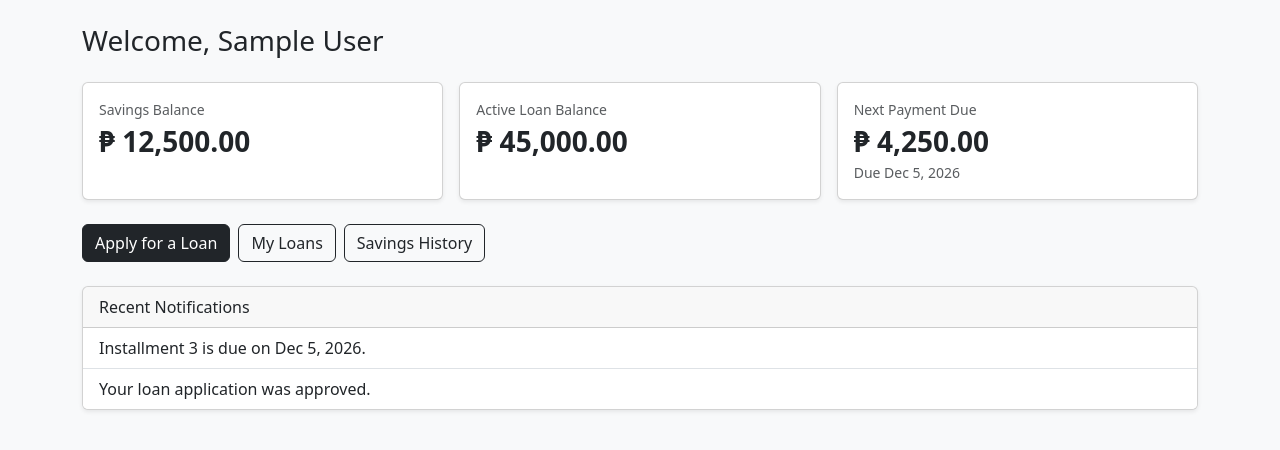
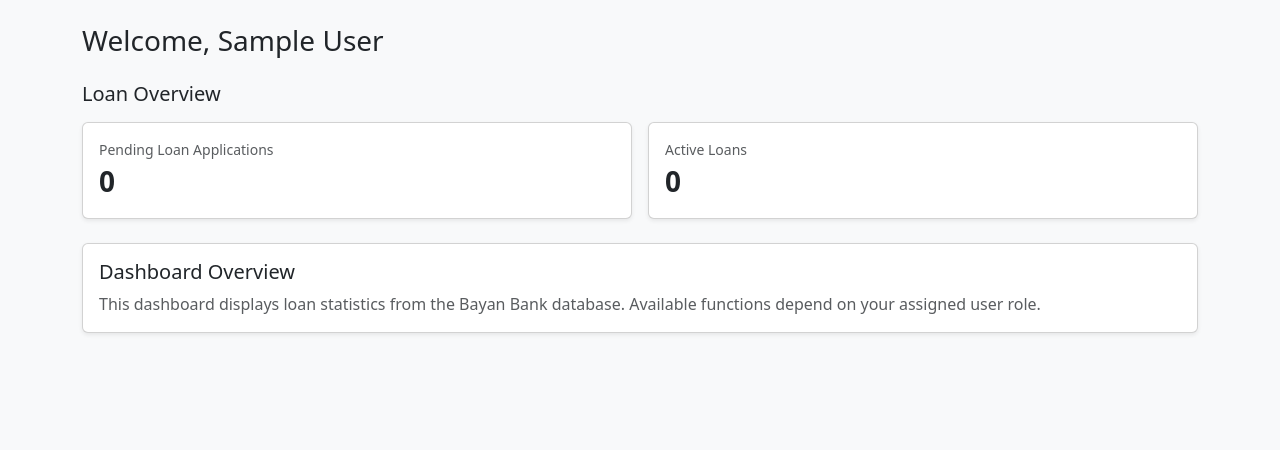
Before and after one commit to lalaaivy/bayan-bank, a Django app: page /staff/ in a window 1280 px wide. Shown: the part 56-506 px from the top of the page. Run offline with Django 5.2, Linux system fonts and the light colour scheme; a user stored in the database is signed in; data comes from the database, SQL or seed files in the repository; tables that the repository leaves empty hold one stand-in row (values such as "Sample post").

Commit message:
Connect client and staff dashboards to database data

```diff
--- a/config/settings.py
+++ b/config/settings.py
@@ -37,6 +37,7 @@ INSTALLED_APPS = [
     'django.contrib.sessions',
     'django.contrib.messages',
     'django.contrib.staticfiles',
+    "django.contrib.humanize",
 ]
 
 MIDDLEWARE = [
--- a/templates/staff/home.html
+++ b/templates/staff/home.html
@@ -1,48 +1,41 @@
+
 {% extends "base.html" %}
-{% block title %}My Dashboard - Bayan Bank{% endblock %}
+{% block title %}Staff Dashboard - Bayan Bank{% endblock %}
 
 {% block content %}
-<h3 class="mb-4">Welcome, {{ request.user.get_full_name|default:request.user.username }}</h3>
+<h3 class="mb-4">
+  Welcome, {{ request.user.get_full_name|default:request.user.username }}
+</h3>
+
+<h5 class="mb-3">Loan Overview</h5>
 
 <div class="row g-3 mb-4">
-  <div class="col-md-4">
+  <div class="col-md-6">
     <div class="card shadow-sm h-100">
       <div class="card-body">
-        <div class="text-muted small">Savings Balance</div>
-        <div class="fs-3 fw-bold">₱ 12,500.00</div>
+        <div class="text-muted small">Pending Loan Applications</div>
+        <div class="fs-3 fw-bold">{{ pending_count }}</div>
       </div>
     </div>
   </div>
-  <div class="col-md-4">
+
+  <div class="col-md-6">
     <div class="card shadow-sm h-100">
       <div class="card-body">
-        <div class="text-muted small">Active Loan Balance</div>
-        <div class="fs-3 fw-bold">₱ 45,000.00</div>
-      </div>
-    </div>
-  </div>
-  <div class="col-md-4">
-    <div class="card shadow-sm h-100">
-      <div class="card-body">
-        <div class="text-muted small">Next Payment Due</div>
-        <div class="fs-3 fw-bold">₱ 4,250.00</div>
-        <div class="text-muted small">Due Dec 5, 2026</div>
+        <div class="text-muted small">Active Loans</div>
+        <div class="fs-3 fw-bold">{{ active_count }}</div>
       </div>
     </div>
   </div>
 </div>
 
-<div class="d-flex gap-2 mb-4">
-  <a href="#" class="btn btn-dark">Apply for a Loan</a>
-  <a href="#" class="btn btn-outline-dark">My Loans</a>
-  <a href="#" class="btn btn-outline-dark">Savings History</a>
-</div>
-
 <div class="card shadow-sm">
-  <div class="card-header">Recent Notifications</div>
-  <ul class="list-group list-group-flush">
-    <li class="list-group-item">Installment 3 is due on Dec 5, 2026.</li>
-    <li class="list-group-item">Your loan application was approved.</li>
-  </ul>
+  <div class="card-body">
+    <h5 class="card-title">Dashboard Overview</h5>
+    <p class="text-muted mb-0">
+      This dashboard displays loan statistics from the Bayan Bank database.
+      Available functions depend on your assigned user role.
+    </p>
+  </div>
 </div>
 {% endblock %}
```
Also changed, not shown: templates/portal/home.html (+91 -17 lines).
